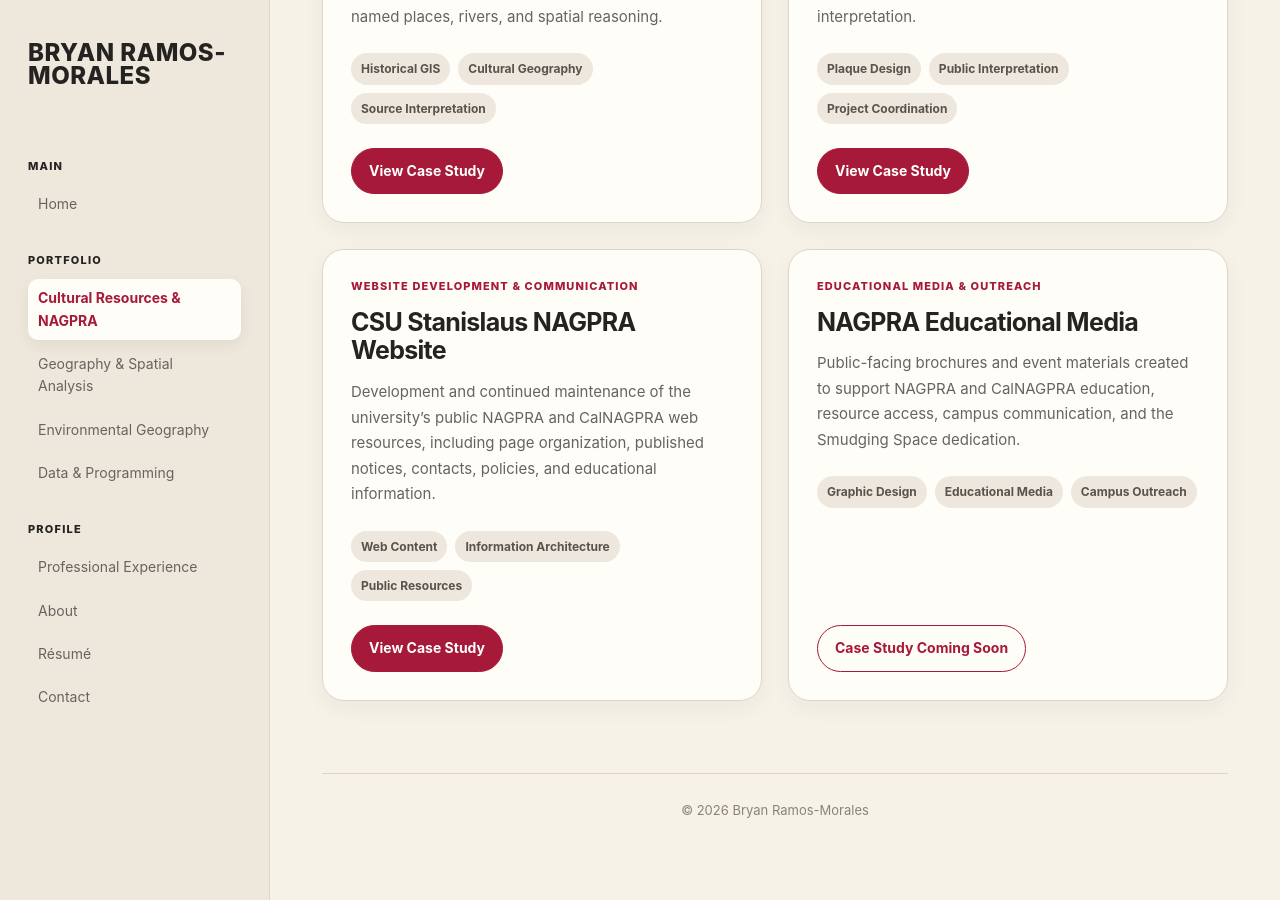
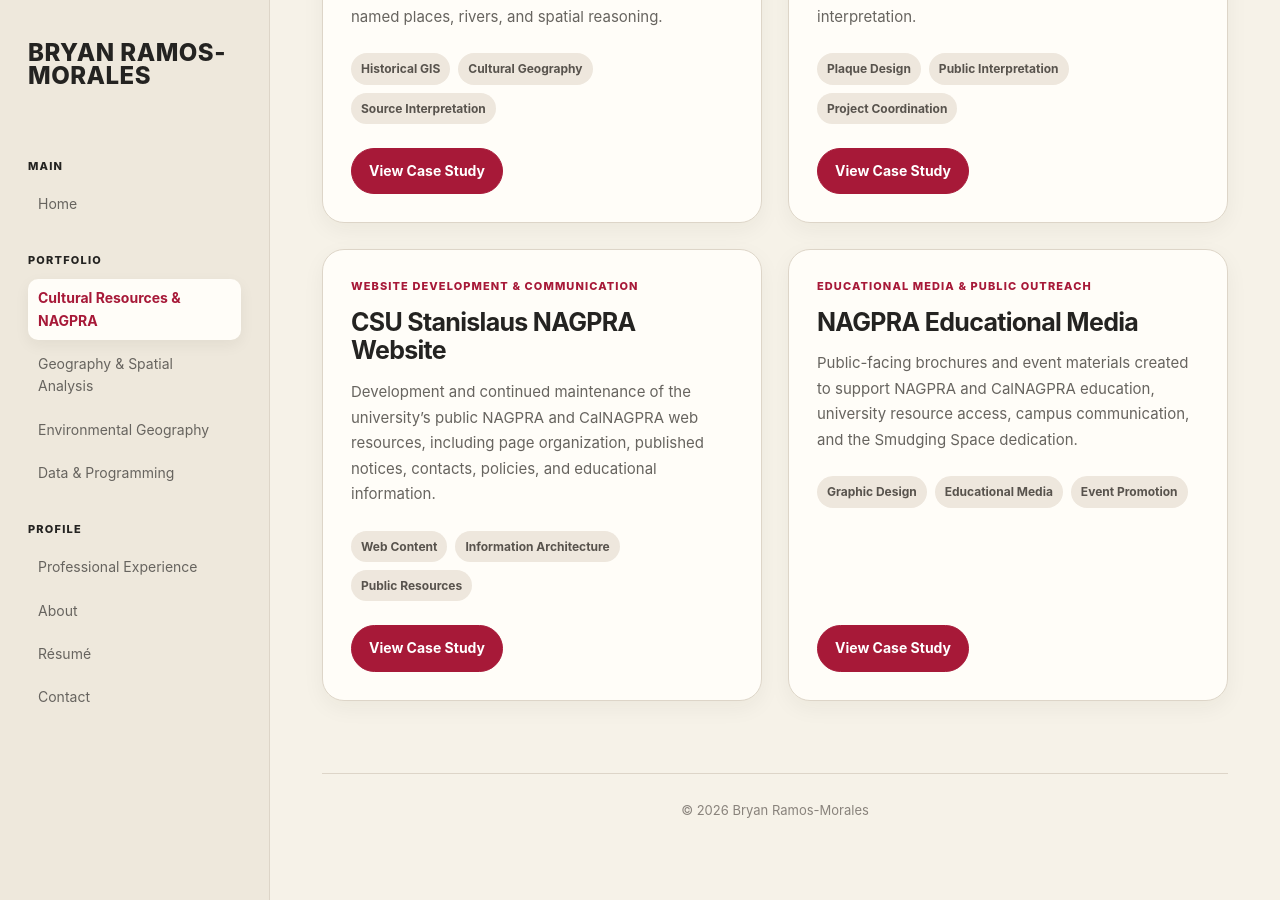
Before and after one commit to bramosmorales/bramosmorales.github.io, a Jekyll site: the page built from cultural-resources.html, in a window 1280 px wide and 900 px high, scrolled down 611 px. Built offline with Jekyll 4.4.1, drawn with Linux system fonts in a browser that asks for light colours.

Commit message:
Connect NAGPRA educational media case study button

```diff
--- a/cultural-resources.html
+++ b/cultural-resources.html
@@ -126,7 +126,7 @@ section: "cultural-resources"
     <div class="project-card-body">
 
       <div class="project-meta">
-        Educational Media &amp; Outreach
+        Educational Media &amp; Public Outreach
       </div>
 
       <h2>
@@ -135,19 +135,22 @@ section: "cultural-resources"
 
       <p>
         Public-facing brochures and event materials created to support
-        NAGPRA and CalNAGPRA education, resource access, campus
-        communication, and the Smudging Space dedication.
+        NAGPRA and CalNAGPRA education, university resource access,
+        campus communication, and the Smudging Space dedication.
       </p>
 
       <div class="tag-list">
         <span class="tag">Graphic Design</span>
         <span class="tag">Educational Media</span>
-        <span class="tag">Campus Outreach</span>
+        <span class="tag">Event Promotion</span>
       </div>
 
-      <span class="button secondary">
-        Case Study Coming Soon
-      </span>
+      <a
+        class="button"
+        href="{{ '/projects/nagpra-educational-media/' | relative_url }}"
+      >
+        View Case Study
+      </a>
 
     </div>
   </article>
```
